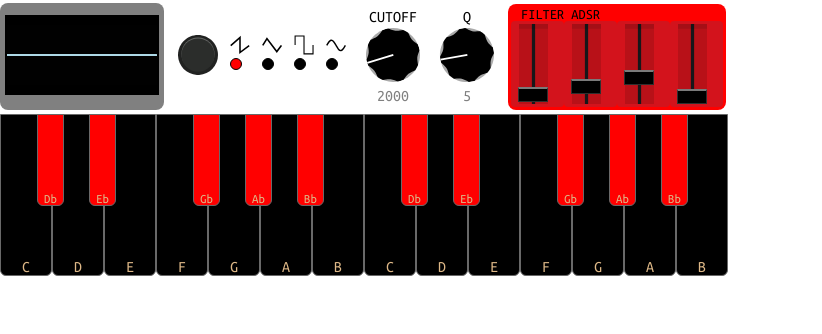
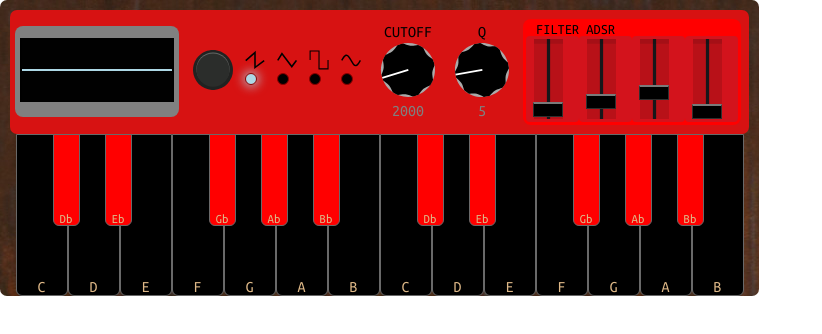
Before and after one commit to brurez/red-analog-synth, a React (Create React App) app: page / in a window 1280 px wide. Shown: the top 334 px of the page, without its empty margins (0-822 px from the left). Built offline with nearby package versions, Linux system fonts and the light colour scheme.

Commit message:
Some styling

```diff
--- a/src/entities/AnalogSynth.ts
+++ b/src/entities/AnalogSynth.ts
@@ -92,7 +92,7 @@ class AnalogSynth {
     this.compressor = ac.createDynamicsCompressor();
     this.merger = ac.createChannelMerger(10);
     this.gain = ac.createGain();
-    this.gain.gain.value = 1.4;
+    this.gain.gain.value = 1;
     this.merger.connect(this.compressor);
     this.compressor.connect(this.gain);
     this.gain.connect(this.analyser);
--- a/src/ui/App.css
+++ b/src/ui/App.css
@@ -30,10 +30,22 @@
   margin: 0 -15px
 }
 
+.App {
+  user-select: none;
+  background: url('../images/darkwood1_0.jpg');
+  padding: 10px 10px 0 10px;
+  display: inline-flex;
+  flex-direction: column;
+  align-items: center;
+  border-radius: 7px;
+}
+
 .analog-synth {
   display: flex;
   align-items: center;
-  user-select: none;
+  background-color: #d71212;
+  padding: 5px 0 5px 5px;
+  border-radius: 7px;
 }
 
 .analog-synth > div {
@@ -47,7 +59,5 @@
 }
 
 .ui-analyser canvas {
-  border: 10px solid black;
-  border-right-width: 2px;
-  border-left-width: 2px;
+  border: 2px solid black;
 }
--- a/src/ui/Select.css
+++ b/src/ui/Select.css
@@ -4,14 +4,15 @@
 
 .light-select .light {
     border-radius: 50%;
-    border: 1px solid black;
+    border: 1px solid darkred;
     width: 10px;
     height: 10px;
     background-color: black;
 }
 
 .light-select .light.on {
-    background-color: red;
+    background-color: lightblue;
+    box-shadow: 0 0 10px 3px rgba(173, 216, 230, 0.6);
 }
 
 .light-select .item {
```
Also changed, not shown: src/images/darkwood1_0.jpg (added).
